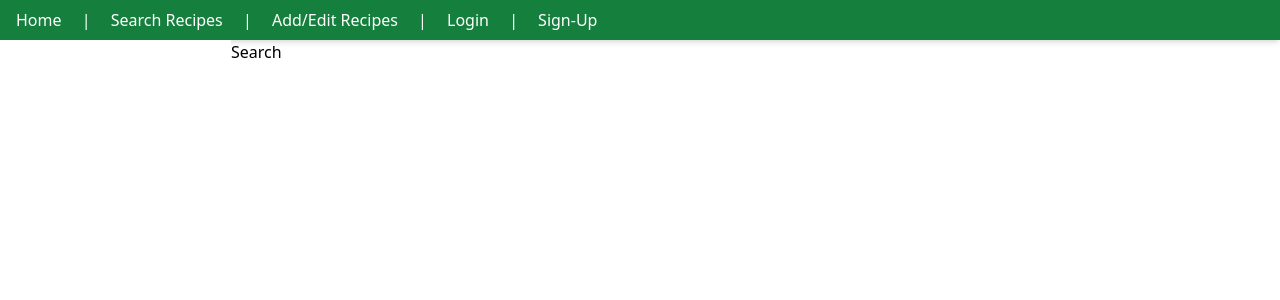
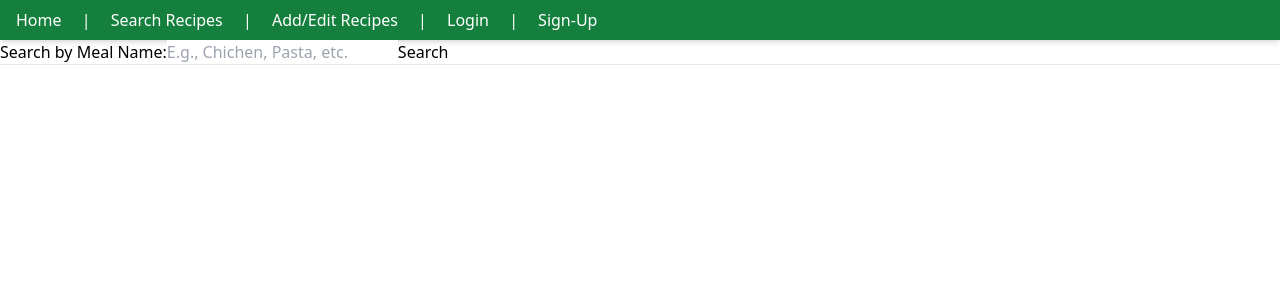
Before and after one commit to kbliss86/recipeSaverFrontEnd, an Angular app: page /search in a window 1280 px wide. Shown: the top 300 px of the page. Built offline with nearby package versions, Linux system fonts and the light colour scheme.

Commit message:
added code to consume and process the get recipe by name API to display on the form

```diff
--- a/src/app/components/home/home.component.html
+++ b/src/app/components/home/home.component.html
@@ -22,7 +22,7 @@
                     <option *ngFor="let aRecipe of allRecipes" [value]="aRecipe.recipeId">{{aRecipe.recipeName}} </option>
                 </select>
             </div>
-            <div *ngIf="displayedRecipe">
+            <div *ngIf="displayedRecipe"> <!-- Question two on Tech Endorsement -->
                 <h2>{{displayedRecipe.recipeName}}</h2>
                 <p>{{displayedRecipe.recipeCategory}}</p>
                 <p>{{displayedRecipe.ingredientList}}</p>
--- a/src/app/components/recipe-edit/recipe-edit.component.html
+++ b/src/app/components/recipe-edit/recipe-edit.component.html
@@ -2,7 +2,7 @@
     <div class="flex flex-col">
         <!-- <select (change)="onRecipeSelected()" formControlName="selectedRecipe"> -->
         <select formControlName="selectedRecipe" (change)="onRecipeSelected()">
-            <option *ngFor="let aRecipe of userRecipes" [value]="aRecipe.recipeId">{{aRecipe.recipeName}} </option>
+            <option *ngFor="let aRecipe of userRecipes" [value]="aRecipe.recipeId">{{aRecipe.recipeName}} </option> <!-- Question one/two on Tech Endorsement -->
         </select>
     <!-- </div> -->
     <!-- hiddine input for recipe id -->
--- a/src/app/components/recipe-search/recipe-search.component.html
+++ b/src/app/components/recipe-search/recipe-search.component.html
@@ -1,6 +1,41 @@
-<form [formGroup]="searchForm" (ngSubmit)="onSubmit()">
+<!-- Search Form  -->
+<form [formGroup]="searchForm" (change)="onSubmit()">
     <div>
-        <input type="text" formControlName="searchBar">
+        <label for="searchBar">Search by Meal Name:</label>
+        <input id="searchBar" type="text" formControlName="searchBar" placeholder="E.g., Chichen, Pasta, etc."/>
         <button type="submit">Search</button>
     </div>
 </form>
+
+<hr />
+
+<!-- Results Form  -->
+<form [formGroup]="resultsForm">
+    <!-- formArrayName corresponds to "mealList" in your TS code -->
+    <div formArrayName="mealList">
+        <!-- Loop through each FormGroup in the FormArray -->
+        <div *ngFor=" let mealCtrl of mealList.controls; let i = index" [formGroupName]="i">
+            <div class="flex flex-col">
+                <label for="mealName">Meal Name:</label>
+                <!-- formControlName corresponds to "mealName" in your TS code -->
+                <input type="text" id="mealName" formControlName="mealName" />
+            </div>
+            <div class="flex flex-col">
+                <label for="mealCategory">Meal Category:</label>
+                <!-- formControlName corresponds to "mealCategory" in your TS code -->
+                <input type="text" id="mealCategory" formControlName="mealCategory" />
+            </div>
+            <div class="flex flex-col">
+                <label for="mealIngredients">Meal Ingredients:</label>
+                <!-- formControlName corresponds to "mealIngredients" in your TS code -->
+                <input type="text" id="mealIngredients" formControlName="mealIngredients" />
+            </div>
+            <div class="flex flex-col">
+                <label for="mealInstructions">Meal Instructions:</label>
+                <!-- formControlName corresponds to "mealInstructions" in your TS code -->
+                <input type="text" id="mealInstructions" formControlName="mealInstructions" />
+            </div>
+
+        </div>
+    </div>
+</form>
--- a/src/app/components/recipe-search/recipe-search.component.ts
+++ b/src/app/components/recipe-search/recipe-search.component.ts
@@ -2,6 +2,7 @@ import { Component, OnInit } from '@angular/core';
 import { CommonModule } from '@angular/common';
 import { FormGroup, FormBuilder, FormArray, Validators, ReactiveFormsModule, Form } from '@angular/forms';
 import { RecipeSaverService } from '../../services/recipe-saver.service';
+import { MealsResponse } from '../../recipe-saver-mealsResponse';
 import { Recipe } from '../../recipe-saver-recipes.model';
 import { Users } from '../../recipe-saver-users.model';
 import { Meal } from '../../recipe-saver-meals.model';
@@ -16,10 +17,12 @@ import { Meal } from '../../recipe-saver-meals.model';
 export class RecipeSearchComponent implements OnInit{
 
   searchForm! : FormGroup;
+  resultsForm! : FormGroup; //use to display the results of the search
   searchItem: string = '';//use with the search bar to store the users input
   categories : any[] = [];// use with the "get Cataegories" function
   selectedCategory : string = '';//use with the form control to store the users selection
-  mealsFound : Meal[] = [];//use with the get meals by category function
+  // mealsFound : Meal[] = [];//use with the get meals by category function
+  mealsFound : any[] = [];//use with the get meals by category function
 
   constructor(private fb: FormBuilder, private recipeService : RecipeSaverService) {}
 
@@ -27,9 +30,16 @@ export class RecipeSearchComponent implements OnInit{
     this.searchForm = this.fb.group({
       searchBar : [''],
       // selectedCategory: ['', Validators.required],
-
+    })
+    this.resultsForm = this.fb.group({
+      mealList : this.fb.array([])
     })
   }
+  //helper function to get the mealList form array
+  get mealList(): FormArray {
+    return this.resultsForm.get('mealList') as FormArray;
+  }
+
   //when the user hits the "submit button" to execute a search
   async onSubmit(){
     const searchValue = this.searchForm.get('searchBar')?.value;
@@ -37,29 +47,43 @@ export class RecipeSearchComponent implements OnInit{
     const results = await this.recipeService.searchByMealName(searchValue)
     console.log(results);
     this.mealsFound = results;
-    console.log(this.mealsFound);
-    // this.recipeService.searchByMealName(searchItem)
-    // console.log(this.recipeService.searchByMealName(searchItem));
-    //get the selected category from the form control
-    //use the selected category to get the meals from the database
-    //store the meals in the mealsFound array
+    if(this.mealsFound.length > 0){
+      this.resultsForm = this.fb.group({
+        mealList : this.fb.array([])
+      })
+      for(let i = 0; i < this.mealsFound.length; i++){
+        const meal = this.mealsFound[i];
+        console.log(meal);
+        console.log(meal.strMeal);
+        console.log(meal.strCategory);
+        console.log(meal.strMealThumb);
+        console.log(meal.strInstructions);
+        //build ingredients and quantities arrays
+        let combinedIngredients: string[] = [];
+        for (let j = 1; j <= 20; j++){
+          const ingredient = meal[`strIngredient${j}`];
+          const quantity = meal[`strMeasure${j}`];
+          //only add to array if not null
+          if(ingredient && ingredient.trim().length > 0){
+            const pair = `${ingredient} - ${quantity}`;
+            combinedIngredients.push(pair);
+          }
+        }
+        const mealIngredientString = combinedIngredients.join(', ');
+        console.log(mealIngredientString);
+        const mealGroup = this.fb.group({
+          mealName : [meal.strMeal],
+          mealCategory : [meal.strCategory],
+          mealPicture : [meal.strMealThumb],
+          mealInstructions : [meal.strInstructions],
+          mealIngredients : [mealIngredientString],
+        })
+        console.log(mealGroup);
+        this.mealList.push(mealGroup);
+      }
+      //console.log the results to see if they are correct
+      console.log(this.mealsFound);
+      console.log(this.resultsForm);
+    }
   }
-
-  //**use the meals found array to use either reactive form or ngFor to create a list of "form objects" */
-  //create a form array to creates a list of form objects with the Name, Category, Picture and Description of the meal with an "Add Button"
-  //create logic to combine ingredient and qty into a single string
-
-        //create two arrays, one for the ingredients and one for the quantities
-          //there will always be 20 ingredients and 20 quantities - push the ingredients and quantities into the arrays in the same order so the indexes match
-        //use a for loop to combine the two arrays into a single string
-        // for(let i = 0; i < 20; i++){
-        //const ingredient = ingredients[i];
-        //const quantity = quantities[i];
-        //if not null then add to the string using "ingredient + " - " + quantity"
-
-  //assign the ingredients to the form object as a hidden input field
-
-
-  //method/function to add the meal to the users list of meals if they click the "Add Button"
-
 }
--- /dev/null
+++ b/src/app/recipe-saver-mealsResponse.ts
@@ -0,0 +1,5 @@
+import { Meal } from './recipe-saver-meals.model';
+
+export interface MealsResponse {
+    meals: Meal[];
+  }
--- a/src/app/services/recipe-saver.service.ts
+++ b/src/app/services/recipe-saver.service.ts
@@ -2,6 +2,7 @@ import { Injectable } from '@angular/core';
 import { Recipe } from '../recipe-saver-recipes.model';
 import { Users } from '../recipe-saver-users.model';
 import { Meal } from '../recipe-saver-meals.model';
+import { MealsResponse } from '../recipe-saver-mealsResponse';
 import { Category } from '../recipe-saver-categories.model';
 import { Ingredient } from '../recipe-saver-ingredients.model';
 import { lastValueFrom } from 'rxjs';
@@ -153,9 +154,9 @@ export class RecipeSaverService {
   // ========================
 
   //Method to search recipe by name/partial name
-  async searchByMealName(mealName: string) : Promise<Meal[]> {
-    const result : Meal[] = await lastValueFrom(this.theServer.get<Meal[]>(this.recipeServerURl+"/search.php?s=" + mealName))
-    return result
+  async searchByMealName(mealName: string): Promise<Meal[]> {
+    const result : MealsResponse = await lastValueFrom(this.theServer.get<MealsResponse>(this.recipeServerURl+"/search.php?s=" + mealName))
+    return result.meals ?? [];
   }
 
   //Method to get a single random meal
```
